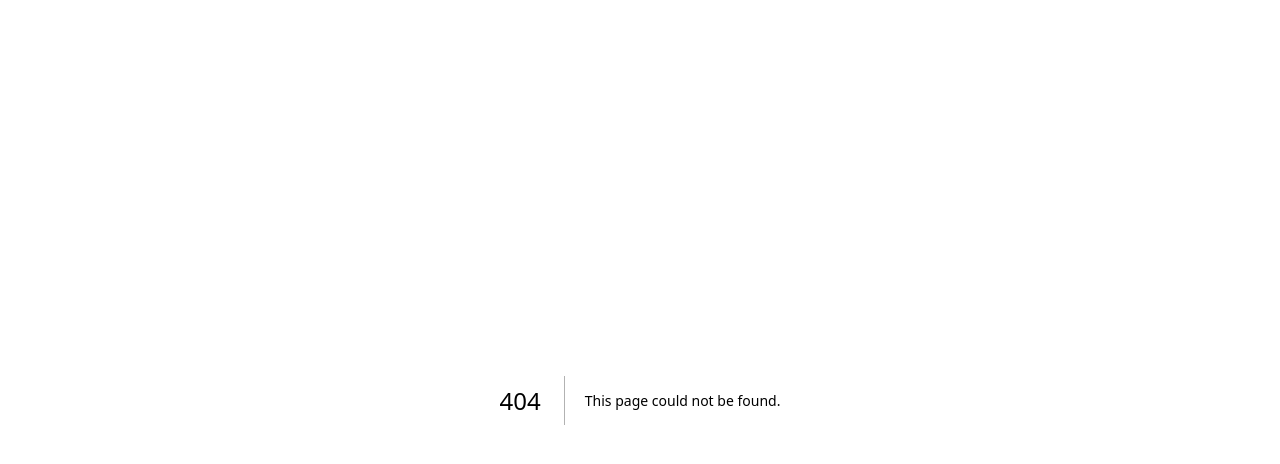
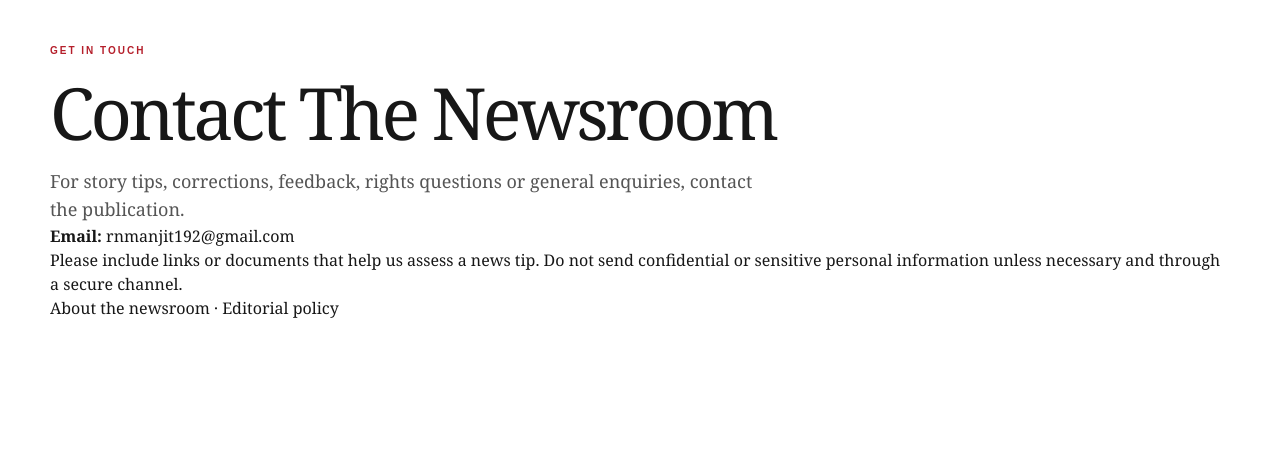
Before and after one commit to manjitkalpana/manjit-rana-portfolio, a Next.js app: page /contact in a window 1280 px wide. Before the commit this address had no page. Shown: the top 464 px of the page. Built offline with nearby package versions, Linux system fonts and the light colour scheme.

Commit message:
Add missing app/contact/page.tsx route

```diff
--- /dev/null
+++ b/app/contact/page.tsx
@@ -0,0 +1,2 @@
+export const metadata={title:"Contact the newsroom"};
+export default function ContactPage(){return <main className="wrap listingPage"><p className="eyebrow">GET IN TOUCH</p><h1>Contact the newsroom</h1><p className="standfirst">For story tips, corrections, feedback, rights questions or general enquiries, contact the publication.</p><p><strong>Email:</strong> <a href="mailto:rnmanjit192@gmail.com">rnmanjit192@gmail.com</a></p><p>Please include links or documents that help us assess a news tip. Do not send confidential or sensitive personal information unless necessary and through a secure channel.</p><p><a href="/about">About the newsroom</a> · <a href="/editorial-policy">Editorial policy</a></p></main>}
```
